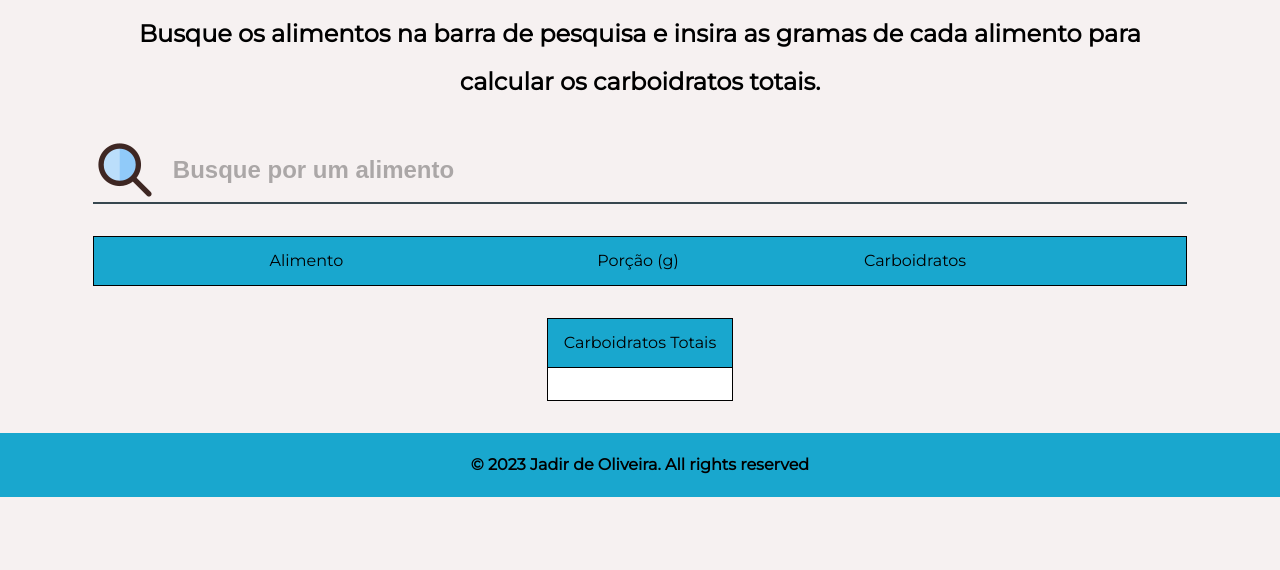
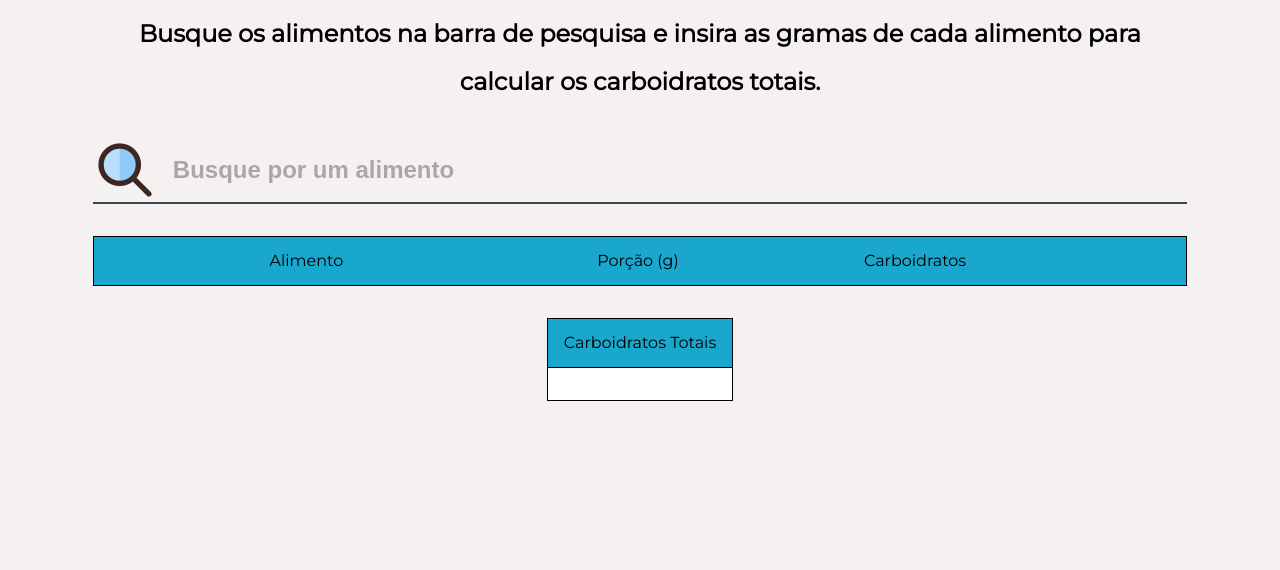
Before and after one commit to JadirXavier/Contador-de-Carboidratos, a website: page public/calculadora.html in a window 1280 px wide. Shown: the part 230-800 px from the top of the page. Drawn offline with Linux system fonts and the light colour scheme.

Commit message:
ajustada tag "main" para 100vh

```diff
--- a/public/style.css
+++ b/public/style.css
@@ -104,9 +104,10 @@ nav ul {
 main {
   display: flex;
   flex-wrap: wrap;
-  align-content: center;
+  min-height: 100vh;
+  align-content: flex-start;
+  padding: 2rem;
   justify-content: center;
-  padding: 2rem;
 }
 
 main h1 {
@@ -304,8 +305,6 @@ table {
 footer {
   background-color: var(--cornav);
   display: flex;
-    position: relative;
-    bottom: 0;
   height: 4rem;
   width: 100%;
   align-content: center;
```
Lines whose indentation alone changed are shown as unchanged.
